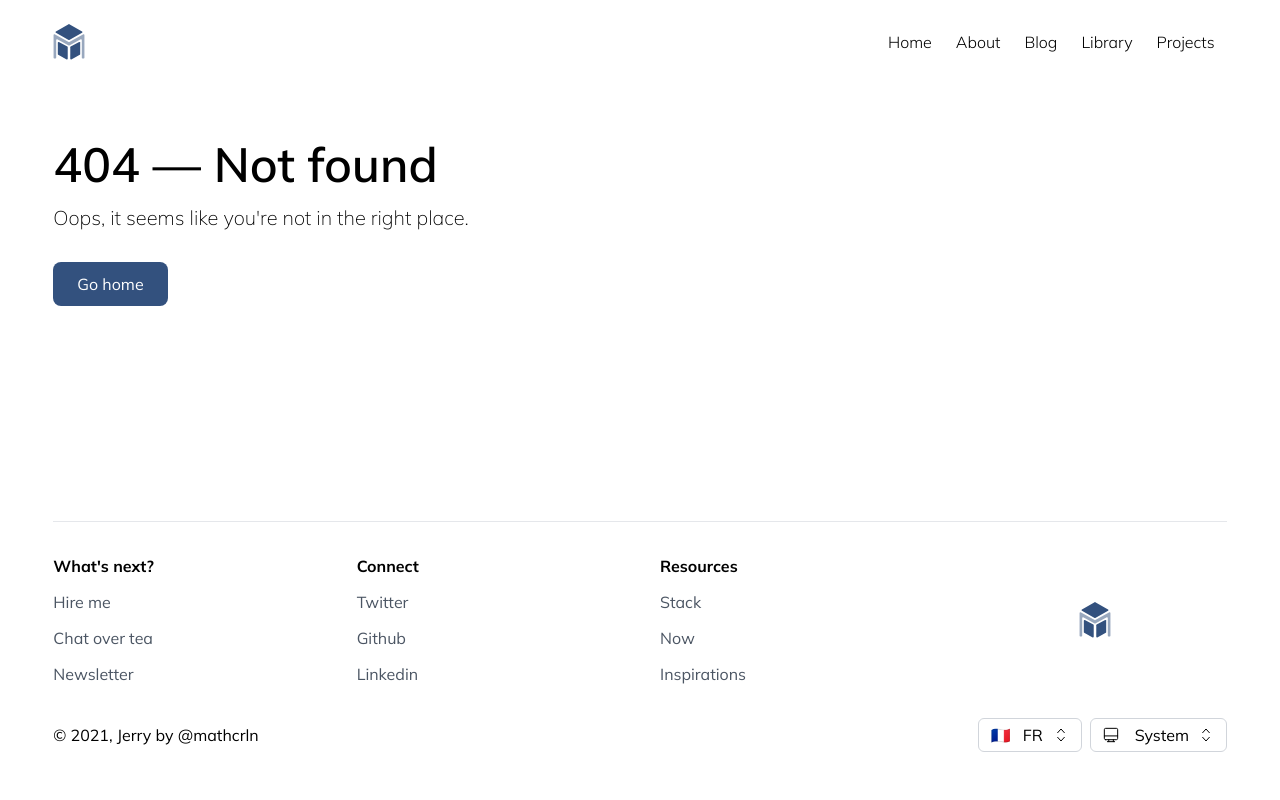
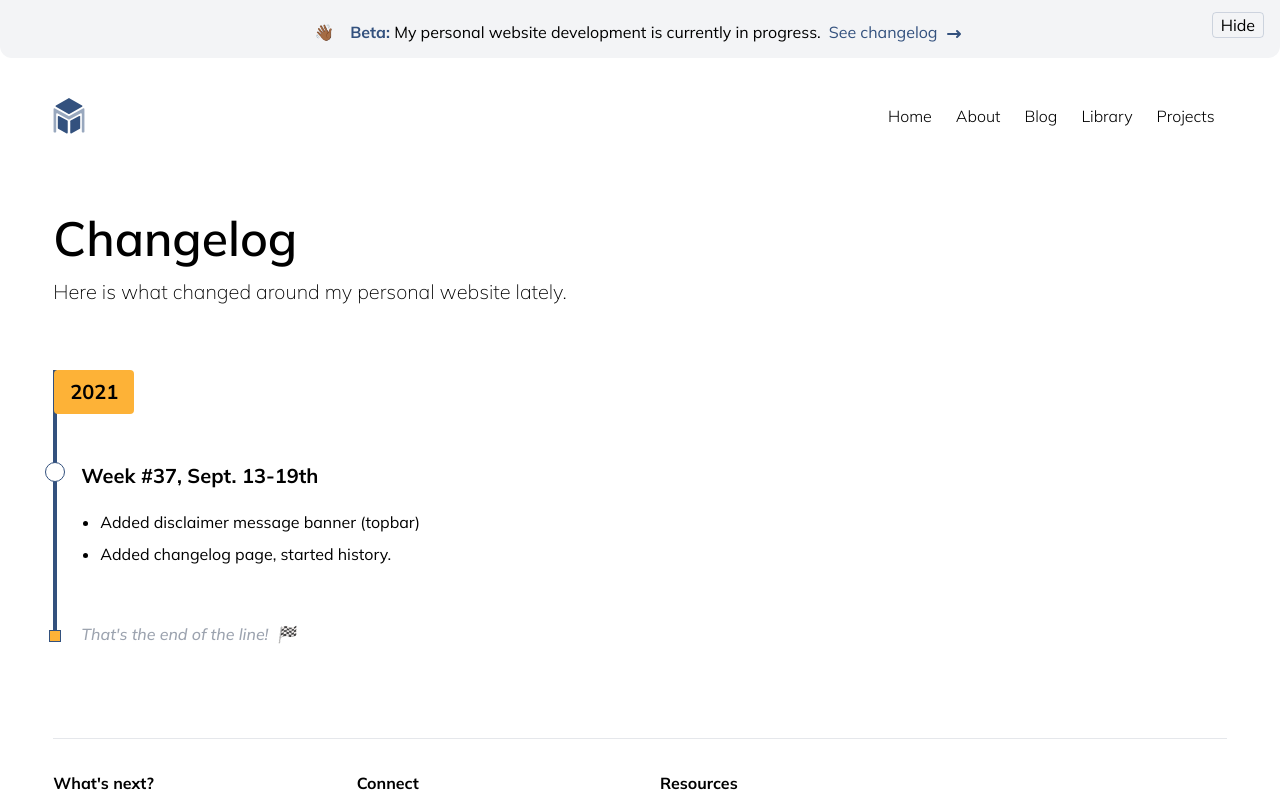
Before and after one commit to mathcrln/mathcrln.com, a Next.js app: page /log in a window 1280 px wide. Before the commit this address had no page. Shown: the top 800 px of the page. Built offline with nearby package versions, Linux system fonts and the light colour scheme.

Commit message:
Adds changelog & top-bar disclaimer.

```diff
--- a/src/components/common/CustomElements/Link.tsx
+++ b/src/components/common/CustomElements/Link.tsx
@@ -8,7 +8,7 @@ export default function CustomLink({
 }: {
 	className?: string;
 	href: string;
-	children: JSX.Element | string;
+	children: JSX.Element | React.ReactNode | string;
 }): JSX.Element {
 	const styles = 'font-medium text-primary-light dark:text-primary-dark hover:underline';
 	if (isInternalLink(href))
--- /dev/null
+++ b/src/components/common/TopBar.tsx
@@ -0,0 +1,22 @@
+import ArrowRight from '../icons/ArrowRight';
+import CustomLink from './CustomElements/Link';
+
+export default function TopBar(): JSX.Element {
+	return (
+		<div className='bg-gray-100 dark:bg-gray-900 dark:bg-white-100 text-center pt-5 py-3  rounded-b-xl relative mb-4'>
+			<p className='mx-4'>
+				<span role='img' aria-label='waving hand' className='mr-4'>
+					👋🏾
+				</span>
+				<strong className='text-primary-light dark:text-primary-dark'>Beta:</strong> My personal website development is
+				currently in progress.
+				<CustomLink href='/log' className='ml-2 inline-block group'>
+					See changelog <ArrowRight className='transform group-hover:-rotate-45 duration-200 inline ease-in-out' />
+				</CustomLink>
+			</p>
+			<button className='my-3 lg:absolute right-4 top-0 border border-solid dark:border-white border-primary-light  px-2 rounded border-opacity-20 hover:bg-white dark:hover:text-darkGrey'>
+				Hide
+			</button>
+		</div>
+	);
+}
--- /dev/null
+++ b/src/components/icons/ArrowRight.tsx
@@ -0,0 +1,16 @@
+export default function ArrowRight({ className }: { className?: string }): JSX.Element {
+	return (
+		<svg
+			xmlns='http://www.w3.org/2000/svg'
+			viewBox='0 0 24 24'
+			height='24'
+			width='24'
+			className={`fill-current ${className}`}
+		>
+			<path
+				d='m18.707 12.707-3 3a1 1 0 0 1-1.414-1.414L15.586 13H6a1 1 0 0 1 0-2h9.586l-1.293-1.293a1 1 0 0 1 1.414-1.414l3 3a1 1 0 0 1 0 1.414z'
+				data-name='Up Right'
+			/>
+		</svg>
+	);
+}
--- a/src/pages/_app.tsx
+++ b/src/pages/_app.tsx
@@ -6,6 +6,7 @@ import { H2, H3, P, UL, LI, OL, HR, IMG, BLOCKQUOTE } from '@/components/common/
 import Footer from '@/layout/Footer';
 import Header from '@/layout/Header';
 import CustomLink from '@/components/common/CustomElements/Link';
+import TopBar from '@/components/common/TopBar';
 
 const components = {
 	h2: H2,
@@ -23,6 +24,7 @@ const components = {
 function MyApp({ Component, pageProps }: AppProps): JSX.Element {
 	return (
 		<MDXProvider components={components}>
+			<TopBar />
 			<Header />
 			<Component {...pageProps} />
 			<Footer className='mt-auto' />
--- /dev/null
+++ b/src/pages/log.tsx
@@ -0,0 +1,37 @@
+import PageHeader from '@/components/common/PageHeader';
+import Page from '@/layout/Page';
+import React from 'react';
+
+export default function ChangeLog(): JSX.Element {
+	return (
+		<Page
+			title='Changelog'
+			description='Changelog of all new and updated features and developments on this personal website.'
+		>
+			<PageHeader title='Changelog'>
+				<p>Here is what changed around my personal website lately.</p>
+			</PageHeader>
+			<section className='my-16'>
+				<div className='border-primary-light dark:border-primary-dark border-l-4 border-solid px-6'>
+					<h2 className='text-xl font-bold bg-primary-dark w-max px-4 py-2 ml-[-1.7rem]  rounded'>2021</h2>
+
+					<div className='my-12'>
+						<h2 className='font-bold text-xl relative before:absolute before:left-[-2.25rem] before:bg-white before:border-primary-light dark:before:border-primary-dark before:border-solid before:border before:w-5 before:h-5 before:rounded-full'>
+							Week #37, Sept. 13-19th
+						</h2>
+						<ul className='border-l border-solid border-white border-opacity-20 ml-1 my-2 py-3 px-4 space-y-2'>
+							<li className='list-disc ml-[-2px]'>Added disclaimer message banner (topbar)</li>
+							<li className='list-disc ml-[-2px]'>Added changelog page, started history.</li>
+						</ul>
+					</div>
+					<p className='text-gray-400 italic relative before:absolute before:left-[-2rem] before:bottom-0 before:bg-primary-dark before:border-primary-light dark:before:border-primary-dark before:border-solid before:border before:w-3 before:h-3 align-baseline leading-none'>
+						That's the end of the line!
+						<span role='img' aria-label='Finish flag' className='ml-2'>
+							🏁
+						</span>
+					</p>
+				</div>
+			</section>
+		</Page>
+	);
+}
```
